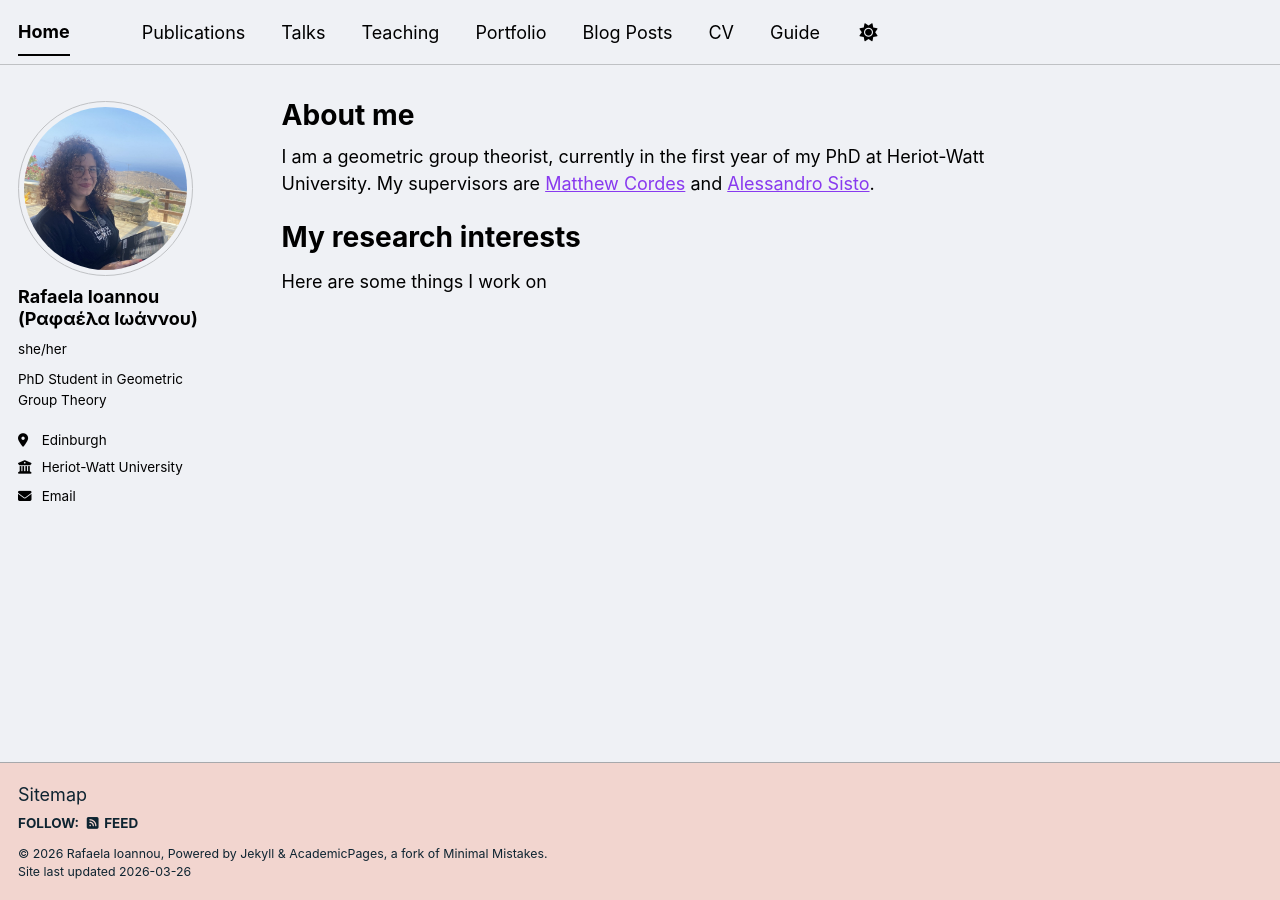
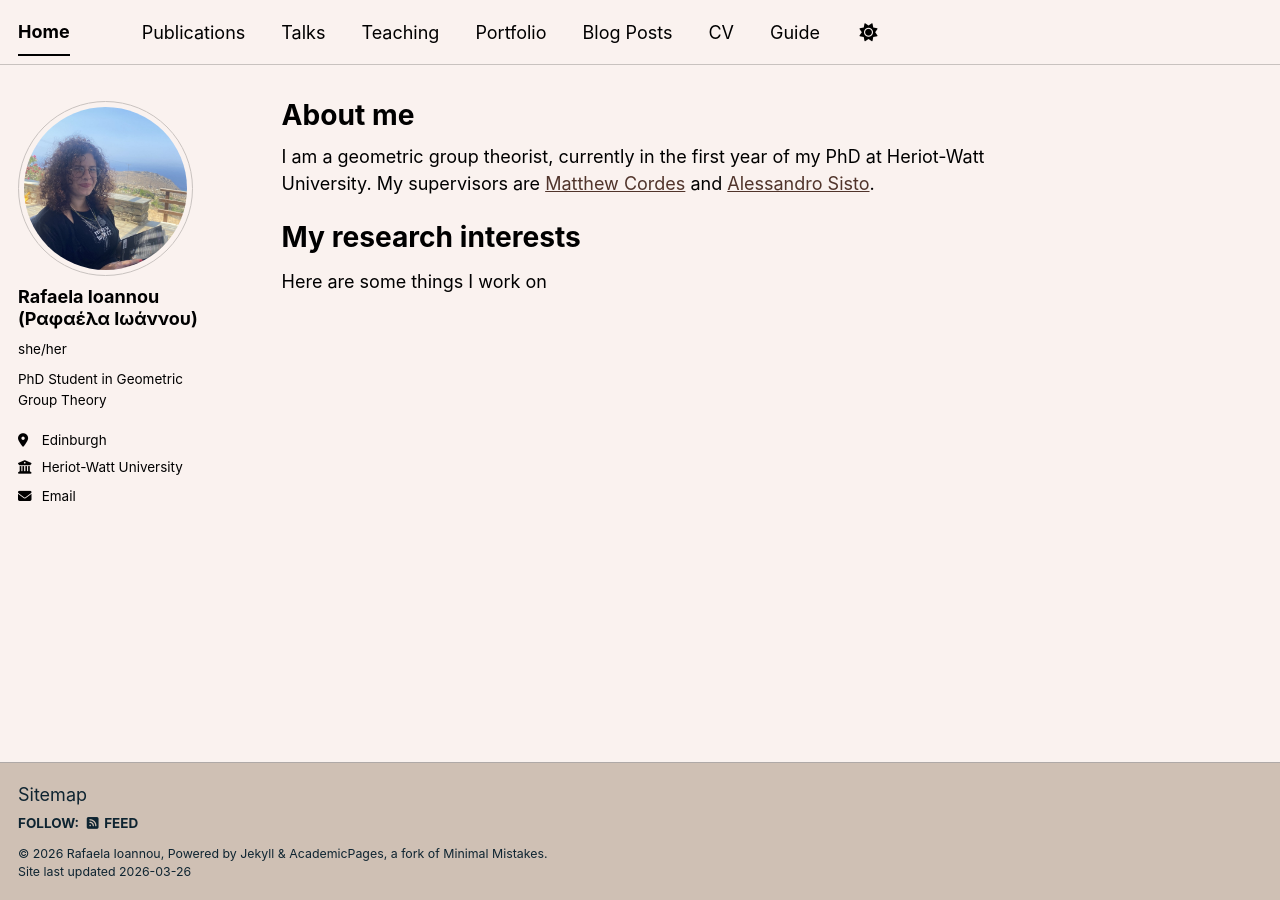
Before and after one commit to rafaela-ioannou/rafaela-ioannou.github.io, a Jekyll site: the page built from _pages/about.md, in a window 1280 px wide. Built offline with Jekyll 4.4.1, drawn with Linux system fonts in a browser that asks for light colours; a script bundle is joined from its source files by our own code; library files that are not in the unit come from our copies.

Commit message:
changed theme colours for light theme

```diff
--- a/_sass/theme/_sunrise_light.scss
+++ b/_sass/theme/_sunrise_light.scss
@@ -2,20 +2,20 @@
    SUNRISE THEME - LIGHT VERSION
    ========================================================================== */
 /* Color codes used for the theme */
-$primary-color              : #fc3a52;
+$primary-color              : #07393c;
 $dark-primary-color         : mix(#000, $primary-color, 40%);
 $darker-primary-color       : mix(#000, $primary-color, 60%);
 $light-primary-color        : mix(#fff, $primary-color, 50%);
 $lighter-primary-color      : mix(#fff, $primary-color, 90%);
-$background                 : #eff1f5;
+$background                 :#faf2ef;
 $background-light           : mix(#fff, $background, 20%);
 $background-lighter        : #ffffff;
 $text                      : #000000;
 $text-muted                : #0e2431;
-$link                      : #8839ef;
+$link                      : #50342B;
 $link-dark                 : mix(#000, $link, 25%);
 $link-light                : mix(#fff, $link, 25%);
-$footer                    : #f2d5cf;
+$footer                    : #cfc0b4;
 $border                    : mix(#000, $background, 20%);
 $border-dark               : mix(#000, $background, 30%);
 
```
